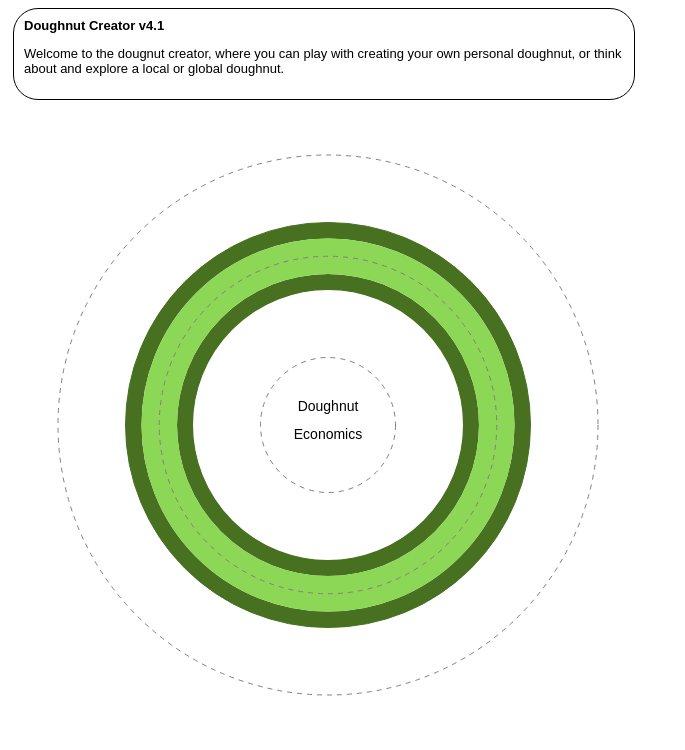
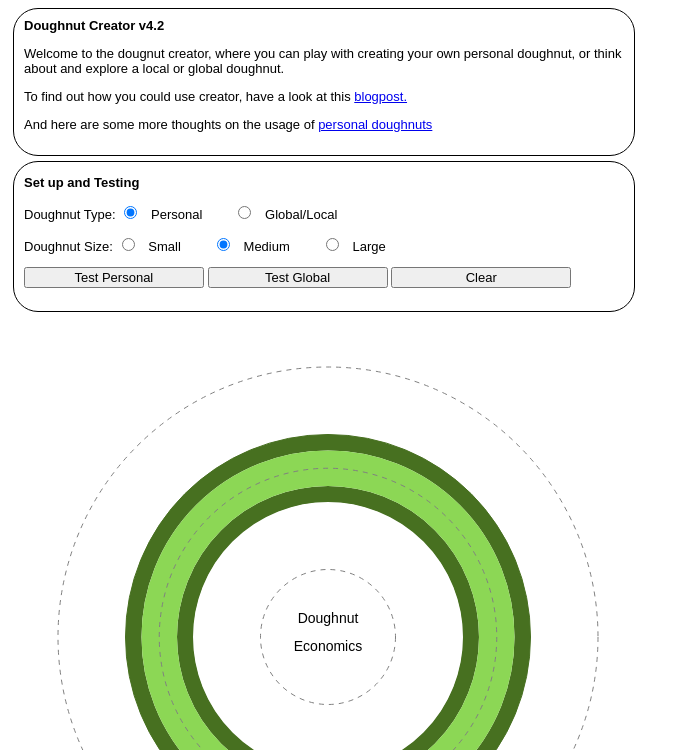
Before and after one commit to flodskum/doughnut-economics-graph, a plain HTML site: page doughnut.html in a window 1280 px wide. Shown: the top 750 px of the page, without its empty margins (0-685 px from the left). Drawn offline with Linux system fonts and the light colour scheme.

Commit message:
Update interface, add size option, add extra info.

```diff
--- a/doughnut.html
+++ b/doughnut.html
@@ -29,7 +29,7 @@ SOFTWARE.
     <meta charset="UTF-8">
     <meta http-equiv="X-UA-Compatible" content="IE=edge">
     <meta name="viewport" content="width=device-width, initial-scale=1.0">
-    <title>Document</title>
+    <title>Doughnut Creator</title>
 </head>
 <style>
     * {
@@ -72,10 +72,39 @@ SOFTWARE.
 
 <body>
     <div id="box">
-        <h1>Doughnut Creator v4.1</h1>
+        <h1>Doughnut Creator v4.2</h1>
         <p> Welcome to the dougnut creator, where you can play with creating your own
             personal doughnut, or think about and explore a local or global doughnut.
         </p>
+        <p> To find out how you could use creator, have a look at this
+            <a href="https://www.cambridgedoughnut.org.uk/creating-doughnut-graphs/">blogpost.</a>
+        </p>
+        <p> And here are some more thoughts on the usage of
+            <a href="https://www.cambridgedoughnut.org.uk/the-big-personal-doughnut-debate/">personal doughnuts</a>
+        </p>
+    </div>
+    <div id="box">
+        <h3>Set up and Testing</h3>
+        <form name="Options">
+            <p>Doughnut Type: <input type="radio" id="personalCol" name="donutCols" value="personal" checked="checked"
+                    onclick="setColours(1)">
+                  <label for="personal">Personal</label>
+                  <input type="radio" id="globalCol" name="donutCols" value="global" onClick="setColours(2)">
+                  <label for="global">Global/Local</label>
+            </p>
+            <p>Doughnut Size: <input type="radio" id="smallSize" name="donutSize" value="small"
+                onclick="setSize(1)">
+              <label for="small">Small</label>
+              <input type="radio" id="mediumSize" name="donutSize" value="medium" checked="checked" onClick="setSize(2)">
+              <label for="medium">Medium</label>
+              <input type="radio" id="largeSize" name="donutSize" value="large" onClick="setSize(3)">
+              <label for="large">Large</label>
+            </p>
+            <p><input name="test1Button" type="button" value=" Test Personal " onclick="testIt(1)">
+                <input name="test2Button" type="button" value=" Test Global " onclick="testIt(2)">
+                <input name="clearButton" type="button" value=" Clear " onclick="clearDoughnut()">
+            </p>
+        </form>
     </div>
 
     <div id="doughnutDiv">
@@ -120,21 +149,6 @@ SOFTWARE.
             </p>
         </form>
     </div>
-    <div id="box">
-        <h3>Other options</h3>
-        <form name="Options">
-            <p>Doughnut Type: <input type="radio" id="personalCol" name="donutCols" value="personal" checked="checked"
-                    onclick="setColours(1)">
-                  <label for="personal">Personal</label>
-                  <input type="radio" id="globalCol" name="donutCols" value="global" onClick="setColours(2)">
-                  <label for="global">Global/Local</label>
-            </p>
-            <p><input name="test1Button" type="button" value=" Test Personal " onclick="testIt(1)">
-                <input name="test2Button" type="button" value=" Test Global " onclick="testIt(2)">
-                <input name="clearButton" type="button" value=" Clear " onclick="clearDoughnut()">
-            </p>
-        </form>
-    </div>
 
     <div id="box">
         <h3>Dimension lists</h3>
@@ -148,6 +162,11 @@ SOFTWARE.
         </form>
     </div>
     <p id="debug"></p>
+
+    <p>Created by Jezz at
+        <a href="https://www.cambridgedoughnut.org.uk">Cambridge Doughnut Economics - contact us via our website</a></p>
+    <p>Copyright (c) 2021</p>
+    <p>Open source project on <a href="https://github.com/flodskum/doughnut-economics-graph">GithHub</a></p>
 </body>
 
 <script src="doughnut.js"></script>
@@ -227,8 +246,7 @@ SOFTWARE.
     }
 
     function testIt(number) {
-        if (confirm("This will clear the current doughnut, are you sure?")) {
-            myDonut.clearDoughnut();
+        if (clearDoughnut()) {
             switch (number) {
                 case 1: // Personal
                     for (dim = 0; dim < testPInner.length; dim++) {
@@ -262,10 +280,33 @@ SOFTWARE.
         myDonut.setColours(number);
         updateLevelName();
     }
+
+    function setSize(number) {
+        if (myDonut == null || clearDoughnut())
+        {
+            let size = 640;
+            let textSize = 14;
+            if (number == 1) {
+                size = 350;
+                textSize = 10;
+            } else if (number == 3) {
+                size = 960;
+                textSize = 21;
+            }
+            myDonut = new Doughnut(size, textSize, "doughnutCanvas", "doughnutDiv", "dimensionInfo", "innerDims", "outerDims", "csv");
+            updateLevelName();
+        }
+    }
+
     function clearDoughnut() {
-        if (confirm("This will clear the current doughnut, are you sure?")) {
-            myDonut.clearDoughnut();
+        if (!myDonut.isEmptyDoughnut()) {
+            if (confirm("This will clear the current doughnut, are you sure?")) {
+                myDonut.clearDoughnut();
+                return true;
+            }
+            return false;
         }
+        return true;
     }
 
     function addDim(type, name, level, label) {
@@ -302,8 +343,9 @@ SOFTWARE.
         myDonut.import(csv);
     }
 
-    myDonut = new Doughnut(640, "doughnutCanvas", "doughnutDiv", "dimensionInfo", "innerDims", "outerDims", "csv");
-    updateLevelName();
+    // Main setup - create donut variable by setting size
+    myDonut = null;
+    setSize(2);
 
 </script>
 
--- a/doughnut.js
+++ b/doughnut.js
@@ -33,8 +33,8 @@ class _DoughnutDimensions {
     add(name, value, label) {
         if(name) {
             let val = parseInt(value);
-            if (val > 100) { val = this.maxVal; }
-            if (val < -100) { val = "NaN"; }
+            if (val > this._normalDonutLevelRadius) { val = this.maxVal; }
+            if (val < this._minDonutLevelRadius) { val = "NaN"; }
             let level = { value: val, label: label };
             let index = this.find(name);
             if (index >= 0) {
@@ -140,7 +140,7 @@ class Doughnut {
     // innerId: Optional id of paragraph to show inner dimensions list
     // outerId: Optional id of paragraph to show outer dimensions list
     // exportId: Optional id of textarea to show export CSV string
-    constructor(size, canvasId, divId, infoId, innerId, outerId, exportId) {
+    constructor(size, textSize, canvasId, divId, infoId, innerId, outerId, exportId) {
         this._donutSize = size;
         this._canvasId = canvasId;
         this._divId = divId;
@@ -149,11 +149,14 @@ class Doughnut {
         this._outerId = outerId;
         this._exportId = exportId;
 
+        // Fudge factor adjusetment for hard coded values to be scaled based on given size
+        let fudge = (size/640);
+
         // Size of doughnut dimensions
         this._middleX = this._donutSize / 2;
         this._middleY = this._donutSize / 2;
-        this._donutLineSize = 16;   // For the outer/inner safe zone lines
-        this._donutMargin = 100;    // The space around the whole doughnut diagram
+        this._donutLineSize = Math.round(16 * fudge);  // For the outer/inner safe zone lines
+        this._donutMargin = Math.round(100 * fudge);   // The space around the whole doughnut diagram
         this._section = (this._donutSize - this._donutMargin) / 8;
         this._inInner = this._section;
         this._outInner = this._inInner + this._section; // this._section * 2
@@ -162,14 +165,18 @@ class Doughnut {
         this._midDonut = this._inDonut + (this._outDonut - this._inDonut) / 2;
         this._inOuter = this._outDonut;
         this._outOuter = this._inOuter + this._section; // this._section * 4
-        this._extraDonut = this._outOuter + 25;   // For the complete overshoot
-        this._textSize = 14;
+        this._extraDonut = this._outOuter + Math.round(25 * fudge);   // For the complete overshoot
+        this._textSize = textSize;
         this._arcLineWidth = 2;
         this._textInner = this._outInner + (this._section / 2);
         this._textOuter = this._outOuter - this._textSize;
-        this._maxDonutRadius = 150;
         this._donutFrosting = "rgb(71,112,32)";
         this._donutFilling = "rgb(140,215,85)";
+
+        // Dimension level values
+        this._minDonutLevelRadius = -100;
+        this._normalDonutLevelRadius = 100;
+        this._maxDonutLevelRadius = 150;    // For maximum overshoot!
 
         this._canvas = document.getElementById(canvasId);
         this._ctx = this._canvas.getContext("2d");
@@ -190,8 +197,8 @@ class Doughnut {
         this._grdPersonal.addColorStop(1, "rgb(224,150,198)");
 
         this._grd = this._grdPersonal;
-        this._innerDims = new _DoughnutDimensions("inner", 100);
-        this._outerDims = new _DoughnutDimensions("outer", this._maxDonutRadius);
+        this._innerDims = new _DoughnutDimensions("inner", this._normalDonutLevelRadius);
+        this._outerDims = new _DoughnutDimensions("outer", this._maxDonutLevelRadius);
         this._innerPaths = null;
         this._outerPaths = null;
         this._selectedDimInfo = null;
@@ -336,6 +343,10 @@ class Doughnut {
         this._innerDims.clear();
         this._outerDims.clear();
         this.update();
+    }
+
+    isEmptyDoughnut() {
+        return (this._innerDims.length() == 0 && this._outerDims.length() == 0)
     }
 
     // Import via CSV format:
@@ -501,8 +512,8 @@ class Doughnut {
             let inRadii = [];
             let outRadii = [];
             let colRadii = [];
-            let extScale = (extMax - extMin) / 100;
-            let intScale = ((this._outDonut - this._inDonut) / 2) / 100;
+            let extScale = (extMax - extMin) / this._normalDonutLevelRadius;
+            let intScale = ((this._outDonut - this._inDonut) / 2) / this._normalDonutLevelRadius;
             let type = null;
             let min = 0, max =0;
             if (extMax > this._outDonut) {
@@ -525,7 +536,7 @@ class Doughnut {
                     let inner = 0;
                     let col = this._grd;
                     if (this._isNotNumber(val)) {
-                        val = 100;
+                        val = this._normalDonutLevelRadius;
                         col = "lightgray";
                     }
                     if (type == INNER) {
@@ -536,7 +547,7 @@ class Doughnut {
                             outer = extMax - (val * intScale);
                             col = "white"
                         } else {
-                            inner = extMin + ((100 - val) * extScale);
+                            inner = extMin + ((this._normalDonutLevelRadius - val) * extScale);
                             outer = extMax;
                         }
                     } else {
```
